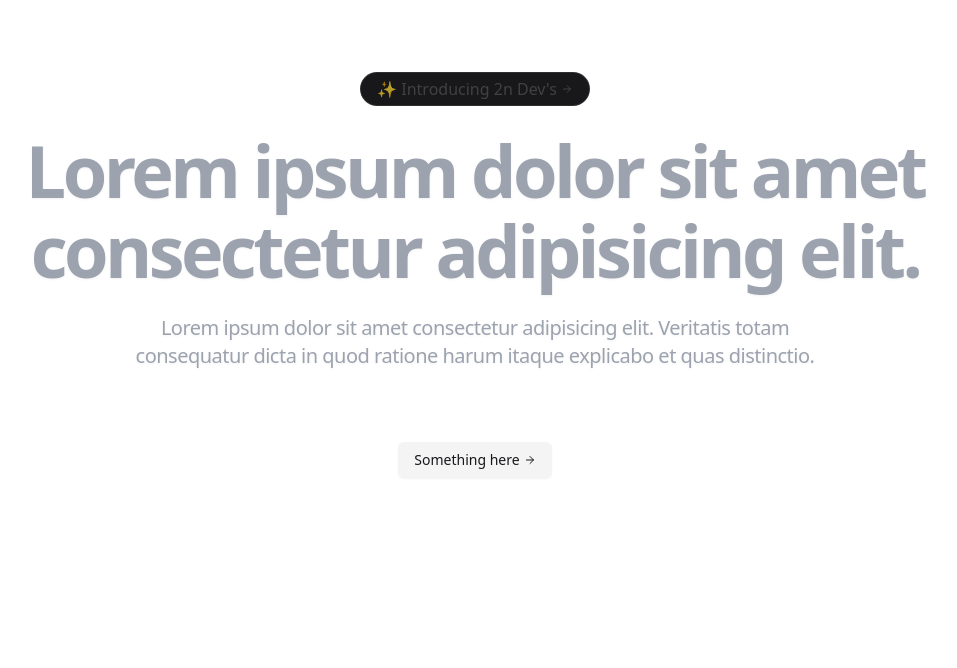
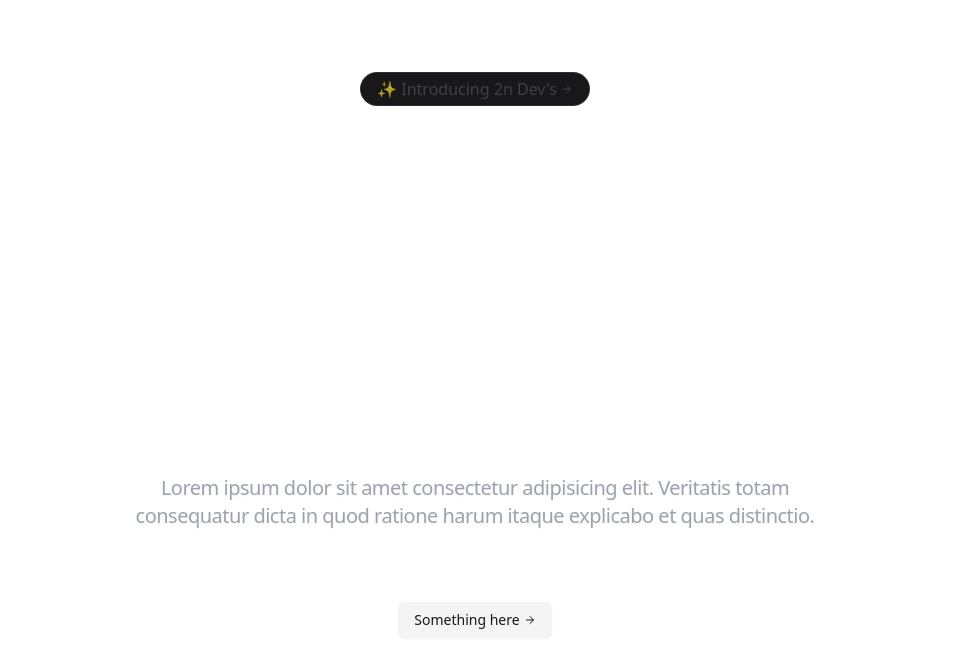
Before and after one commit to 2ndevs/landing-page, a Next.js app: page / in a window 1280 px wide. Shown: the top 668 px of the page, without its empty margins (165-1122 px from the left). Built offline with nearby package versions, Linux system fonts and the light colour scheme.

Commit message:
feat: add hero bg gradient

```diff
--- a/src/components/shards/hero.tsx
+++ b/src/components/shards/hero.tsx
@@ -17,10 +17,12 @@ export const Hero = () => (
       </AnimatedShinyText>
     </div>
 
-    <WordFadeIn
-      className="sm:text-8xl text-5xl font-bold text-gray-400 leading-none tracking-tighter text-balance"
-      words="Lorem ipsum dolor sit amet consectetur adipisicing elit."
-    />
+    <div className="bg-gradient-to-br dark:from-white from-black from-30% dark:to-white/40 to-black/40 bg-clip-text p-4">
+      <WordFadeIn
+        className="sm:text-6xl md:text-7xl lg:text-8xl text-5xl font-bold leading-none tracking-tighter text-balance text-transparent dark:text-transparent"
+        words="Lorem ipsum dolor sit amet consectetur adipisicing elit."
+      />
+    </div>
 
     <WordFadeIn
       className="text-lg tracking-tight font-normal text-gray-400 md:text-xl text-balance"
```
